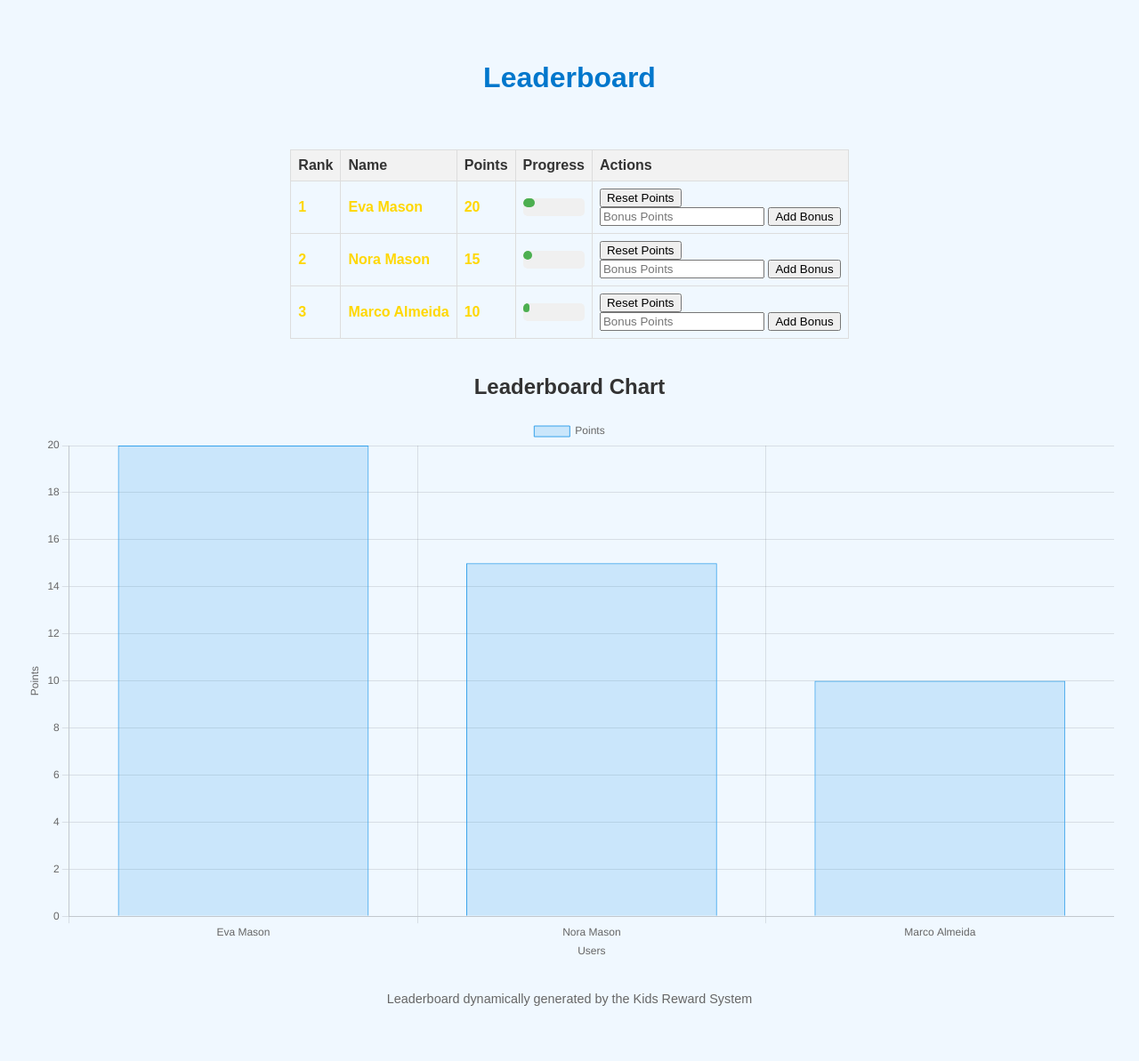
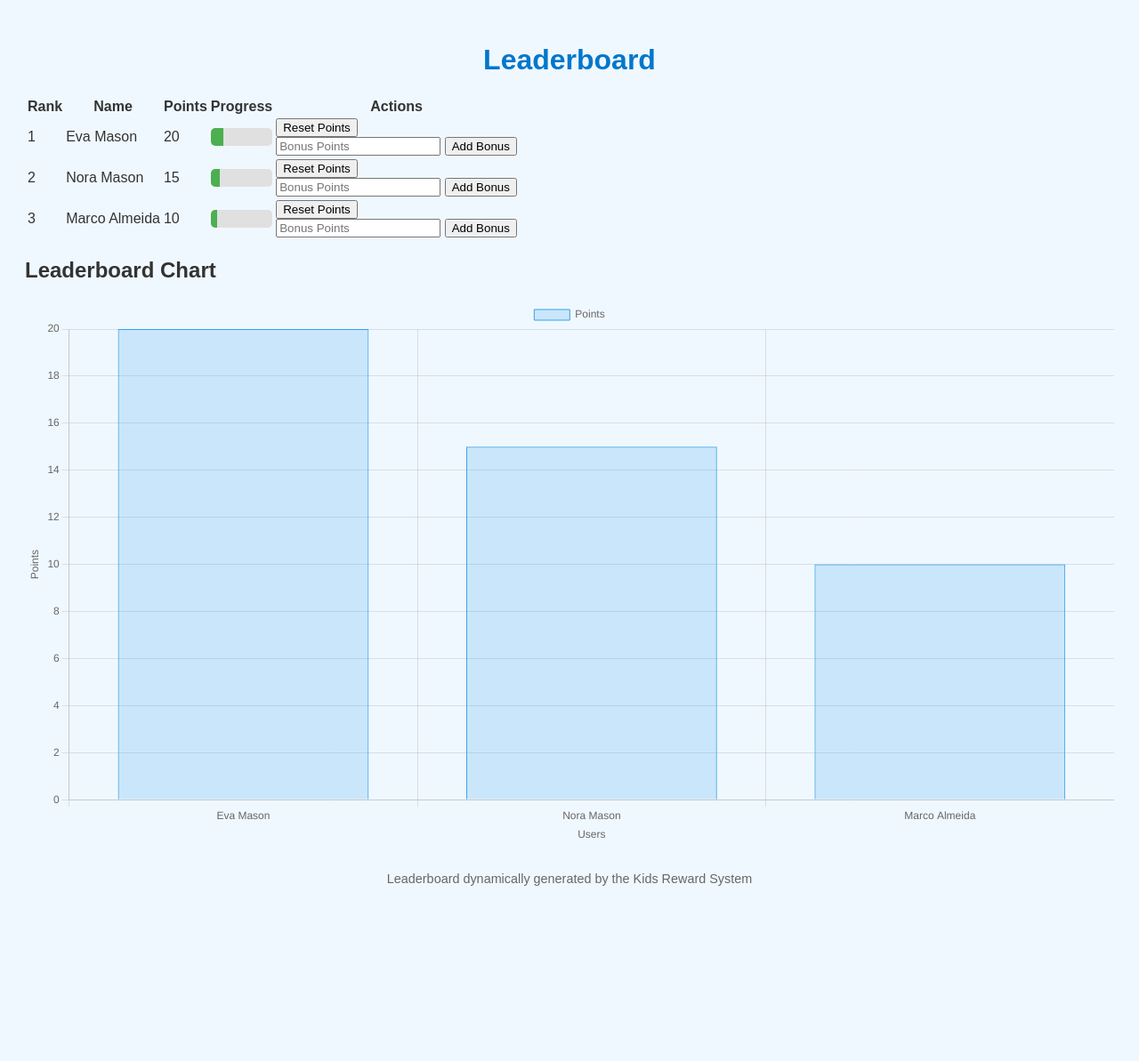
Before and after one commit to MarkiiMark23/kids-reward-system, a Flask app: page /leaderboard in a window 1280 px wide. Shown: the whole page at 89% size. After the commit the page ends 996 px from the top, so only its background shows below. Run offline with Flask 3, Linux system fonts and the light colour scheme; some libraries are stand-ins or nearby versions.

Commit message:
refactor styles.css for improved layout and consistency

```diff
--- a/static/styles.css
+++ b/static/styles.css
@@ -57,17 +57,28 @@ nav ul li a:hover {
 }
 
 .user-card .btn {
-    display: inline-block;
     margin-top: 10px;
     padding: 10px 15px;
     background-color: #4caf50;
     color: #fff;
+    border-radius: 5px;
     text-decoration: none;
-    border-radius: 5px;
 }
 
 .user-card .btn:hover {
     background-color: #45a049;
+}
+
+.progress-bar {
+    width: 100%;
+    background-color: #e0e0e0;
+    border-radius: 5px;
+    overflow: hidden;
+}
+
+.progress {
+    height: 20px;
+    background-color: #4caf50;
 }
 
 footer {
@@ -76,75 +87,3 @@ footer {
     font-size: 0.9em;
     color: #666;
 }
-/* Progress Bar */
-.progress-bar {
-    background-color: #e0e0e0;
-    border-radius: 5px;
-    overflow: hidden;
-    width: 100%;
-    height: 20px;
-}
-
-.progress {
-    height: 100%;
-    background-color: #4CAF50;
-    width: 0;
-    transition: width 0.5s ease;
-}
-
-.top-user {
-    font-weight: bold;
-    color: #FFD700; /* Gold color for top users */
-}
-
-table {
-    width: 100%;
-    border-collapse: collapse;
-}
-
-th, td {
-    border: 1px solid #ddd;
-    padding: 8px;
-    text-align: left;
-}
-
-th {
-    background-color: #f2f2f2;
-}
-.progress-bar {
-    width: 100%;
-    background-color: #f0f0f0;
-    border-radius: 5px;
-}
-.progress {
-    height: 10px;
-    background-color: #4caf50;
-    border-radius: 5px;
-}
-.table-row-buttons form {
-    margin: 5px 0; /* Adds vertical spacing between forms */
-}
-section {
-    margin-bottom: 20px; /* Adds space below the section */
-}
-
-footer {
-    margin-top: 30px; /* Adds space above the footer */
-}
-
-header {
-    margin-bottom: 30px; /* Adds space below the header */
-}
-.leaderboard-section {
-    margin-bottom: 20px;
-    padding: 15px;
-}
-body {
-    display: flex;
-    flex-direction: column;
-    align-items: center;
-}
-
-section, footer, header {
-    margin: 20px 0;
-}
```
